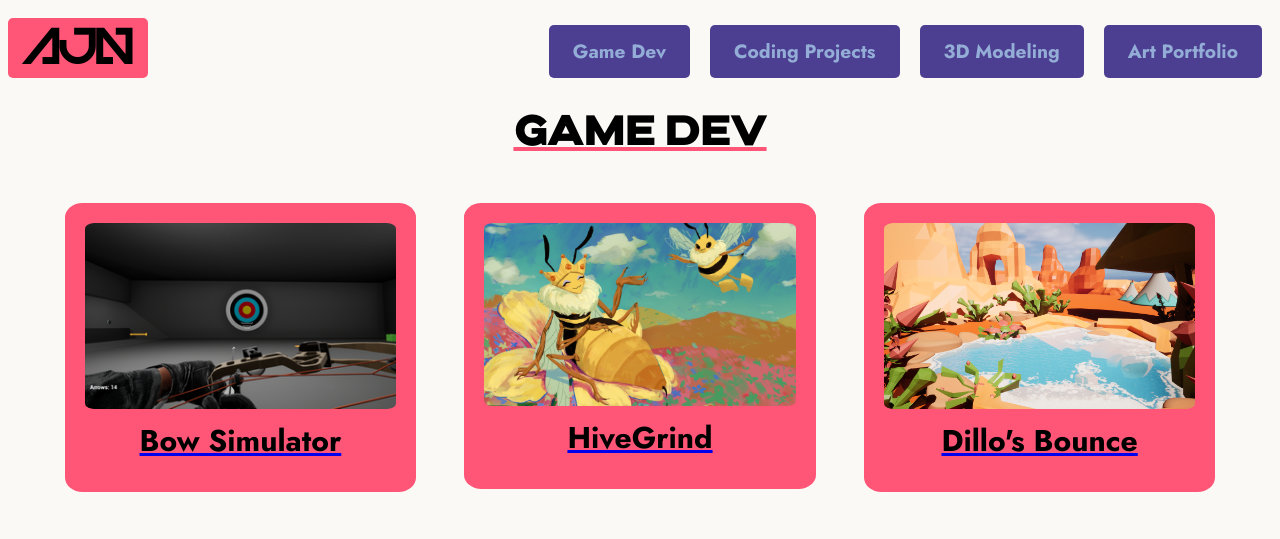
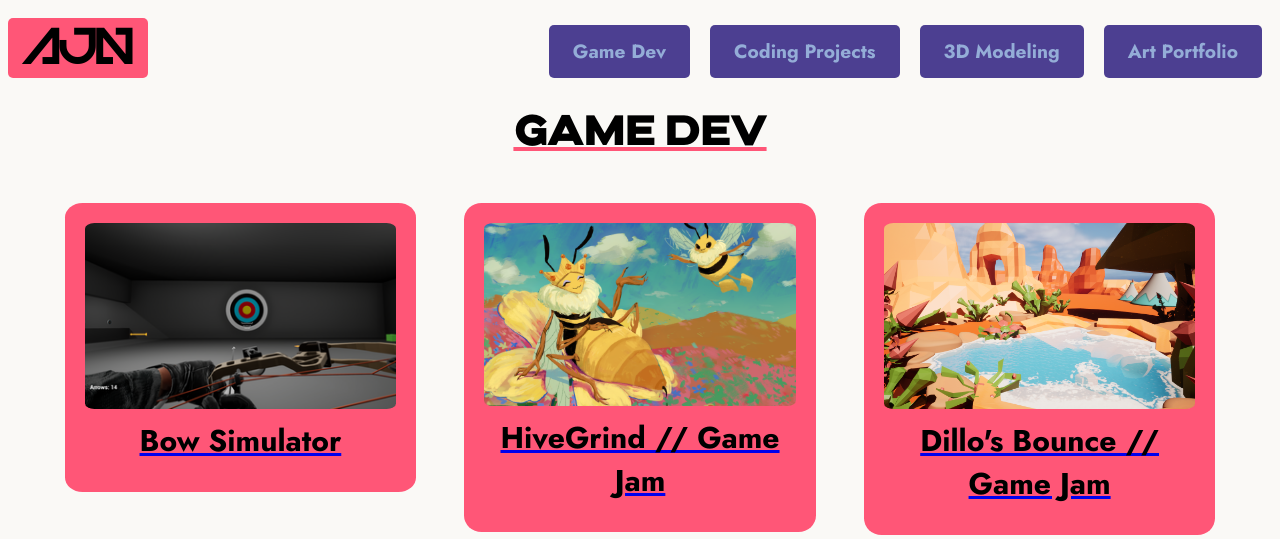
Before and after one commit to AKris0090/AKris0090.github.io, a plain HTML site: page CodingProjects.html in a window 1280 px wide. Shown: the top 539 px of the page. Drawn offline with Linux system fonts and the light colour scheme.

Commit message:
Add files via upload

```diff
--- a/CodingProjects.html
+++ b/CodingProjects.html
@@ -52,7 +52,7 @@
 					<div class="projects_item" style="background-color: #FF5677">
 						<a href="/GAME_PROJECTS/HiveGrind/hivegrind.html" target="_blank">
 							<img src="/HOMEPAGE_RESOURCES/HG_Banner.png">
-							<p>HiveGrind</p>
+							<p>HiveGrind // Game Jam</p>
 							<div class="overlay_text">
 								<h2>
 									<li>Software: Unity</li>
@@ -67,7 +67,7 @@
 					<div class="projects_item" style="background-color: #FF5677">
 						<a href="https://violets321.itch.io/dillos-bounce" target="_blank">
 							<img src="/HOMEPAGE_RESOURCES/DB_banner.png">
-							<p>Dillo's Bounce</p>
+							<p>Dillo's Bounce // Game Jam</p>
 							<div class="overlay_text">
 								<h2>
 									<li>Software: Unreal Engine 5</li>
```
